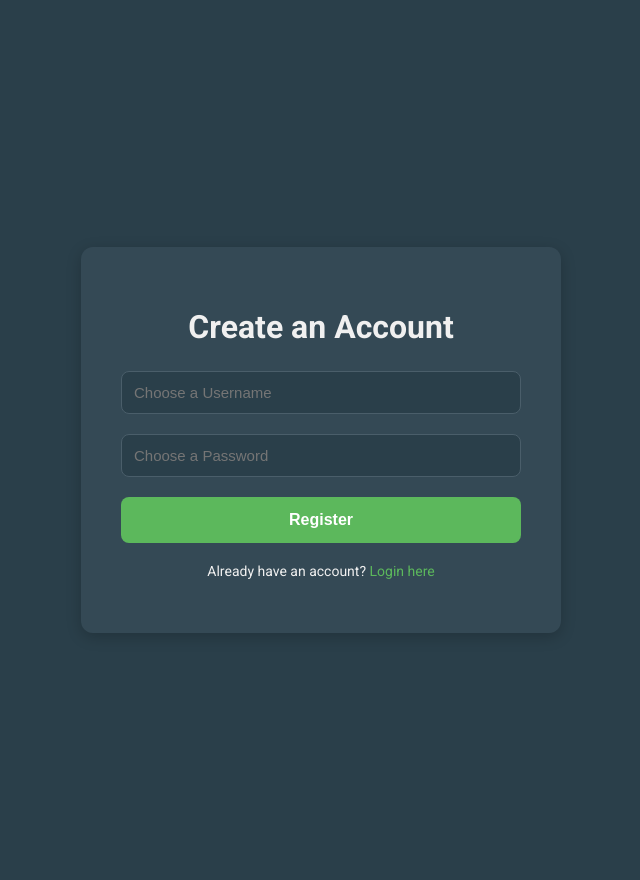
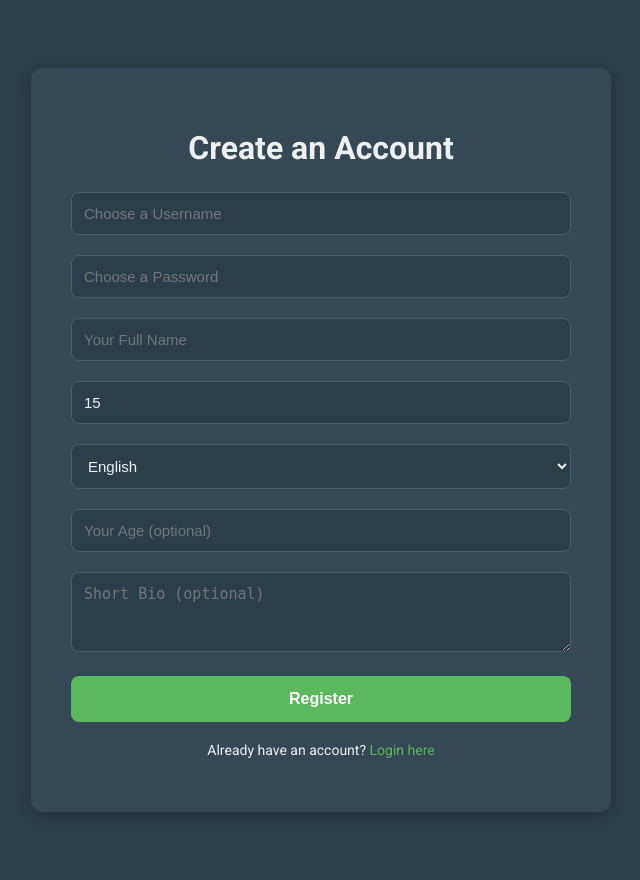
Before and after one commit to SuperscriptSystems/Quillio, a Flask app: page /register in a window 1280 px wide. Shown: the whole page, without its empty margins (319-959 px from the left). Run offline with Flask 3, Linux system fonts and the light colour scheme.

Commit message:
Added more questions during sign up

```diff
--- a/app/models.py
+++ b/app/models.py
@@ -8,6 +8,7 @@ class User(UserMixin, db.Model):
     id = db.Column(db.Integer, primary_key=True)
     username = db.Column(db.String(80), unique=True, nullable=False)
     password_hash = db.Column(db.String(256), nullable=False)
+    full_name = db.Column(db.String(120), nullable=True)
     preferred_lesson_length = db.Column(db.Integer, nullable=False, default=15)
     language = db.Column(db.String(10), nullable=False, default='english')
 
--- a/app/routes.py
+++ b/app/routes.py
@@ -37,11 +37,37 @@ def register():
     if current_user.is_authenticated:
         return redirect(url_for('course_dashboard'))
     if request.method == 'POST':
-        username, password = request.form.get('username'), request.form.get('password')
+        username = request.form.get('username')
+        password = request.form.get('password')
+        full_name = request.form.get('full_name')
+        lesson_length = request.form.get('lesson_length')
+        language = request.form.get('language')
+        age = request.form.get('age')
+        bio = request.form.get('bio')
+
+        # Basic validation
+        if not username or not password or not full_name or not lesson_length or not language:
+            flash('Please fill in all required fields.', 'warning')
+            return redirect(url_for('register'))
+
         if User.query.filter_by(username=username).first():
             flash('Username already exists.', 'warning')
             return redirect(url_for('register'))
-        new_user = User(username=username)
+
+        try:
+            lesson_length_val = int(lesson_length)
+        except (TypeError, ValueError):
+            flash('Lesson length must be a number.', 'warning')
+            return redirect(url_for('register'))
+
+        new_user = User(
+            username=username,
+            full_name=full_name.strip(),
+            preferred_lesson_length=lesson_length_val,
+            language=language,
+            age=int(age) if age else None,
+            bio=bio
+        )
         new_user.set_password(password)
         db.session.add(new_user)
         db.session.commit()
@@ -164,7 +190,7 @@ def show_certificate(course_id):
     completion_date = datetime.date.today().strftime("%B %d, %Y")
 
     return render_template('certificate.html',
-                           user_name=current_user.username,
+                           user_name=(current_user.full_name or current_user.username),
                            course_title=course.course_title,
                            completion_date=completion_date)
 
--- a/templates/register.html
+++ b/templates/register.html
@@ -7,9 +7,9 @@
     <link href="https://fonts.googleapis.com/css2?family=Roboto:wght@400;700&display=swap" rel="stylesheet">
     <style>
         body { font-family: 'Roboto', sans-serif; background: #2A3F4A; color: #F0F0F0; margin: 0; padding: 40px 20px; display: flex; align-items: center; justify-content: center; min-height: 100vh; }
-        .container { background: #344955; border-radius: 12px; padding: 40px; max-width: 400px; width: 100%; box-shadow: 0 4px 15px rgba(0,0,0,0.2); }
+        .container { background: #344955; border-radius: 12px; padding: 40px; max-width: 500px; width: 100%; box-shadow: 0 4px 15px rgba(0,0,0,0.2); }
         h1 { text-align: center; color: #F0F0F0; margin-bottom: 25px; }
-        input[type="text"], input[type="password"] { width: 100%; box-sizing: border-box; padding: 12px; margin-bottom: 20px; border: 1px solid #4a5e6a; border-radius: 8px; background: #2A3F4A; color: #F0F0F0; font-size: 15px; }
+        input[type="text"], input[type="password"], input[type="number"], select, textarea { width: 100%; box-sizing: border-box; padding: 12px; margin-bottom: 20px; border: 1px solid #4a5e6a; border-radius: 8px; background: #2A3F4A; color: #F0F0F0; font-size: 15px; }
         input:focus { outline: none; border-color: #5cb85c; }
         button { width: 100%; padding: 14px; background: #5cb85c; border: none; color: white; font-size: 16px; font-weight: bold; border-radius: 8px; cursor: pointer; transition: background-color 0.3s ease; }
         button:hover { background: #4a9a4a; }
@@ -31,8 +31,23 @@
             {% endif %}
         {% endwith %}
         <form method="POST" action="{{ url_for('register') }}">
+            <!-- Account credentials -->
             <input type="text" name="username" placeholder="Choose a Username" required>
             <input type="password" name="password" placeholder="Choose a Password" required>
+
+            <!-- Profile details -->
+            <input type="text" name="full_name" placeholder="Your Full Name" required>
+
+            <!-- Initial settings -->
+            <input type="number" name="lesson_length" placeholder="Ideal Lesson Length (minutes)" min="5" max="60" value="15" required>
+            <select name="language" required>
+                <option value="english" selected>English</option>
+                <option value="russian">Русский (Russian)</option>
+            </select>
+
+            <!-- Optional details -->
+            <input type="number" name="age" placeholder="Your Age (optional)" min="1">
+            <textarea name="bio" rows="3" placeholder="Short Bio (optional)"></textarea>
             <button type="submit">Register</button>
         </form>
         <p>Already have an account? <a href="{{ url_for('login') }}">Login here</a></p>
```
